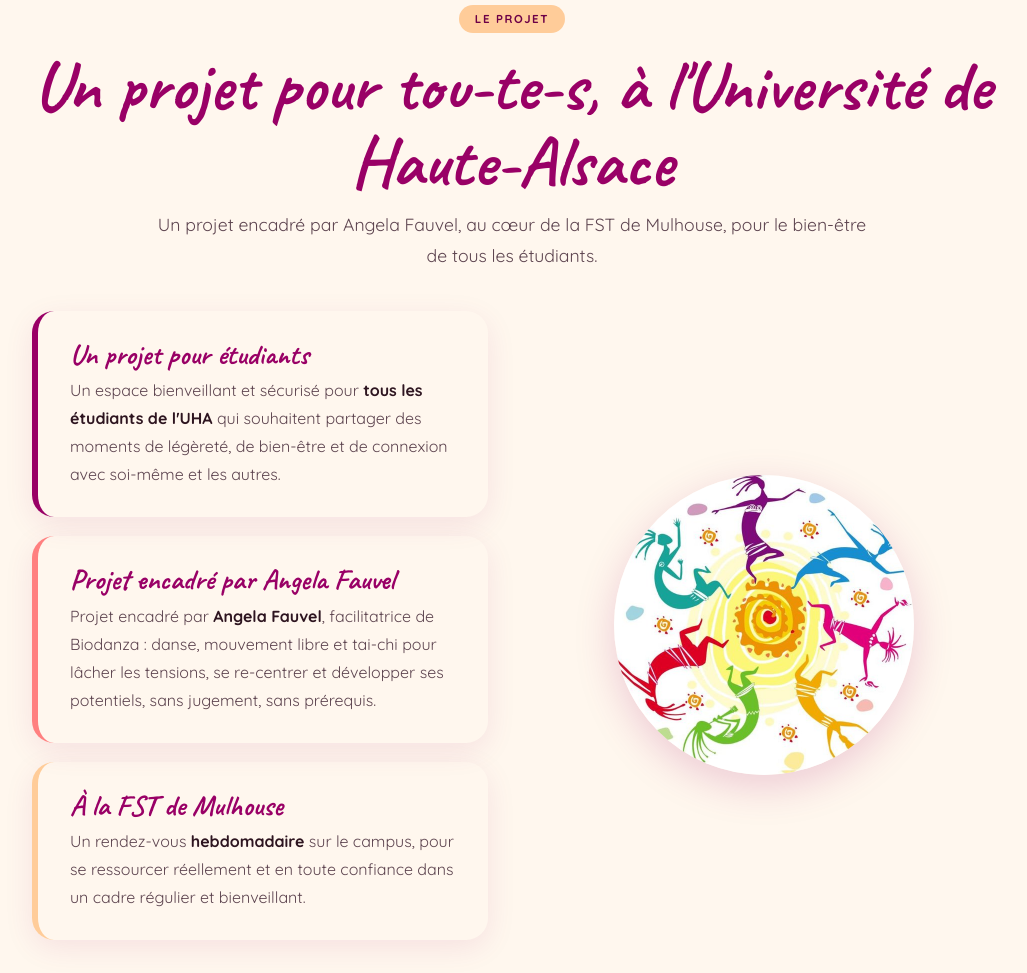
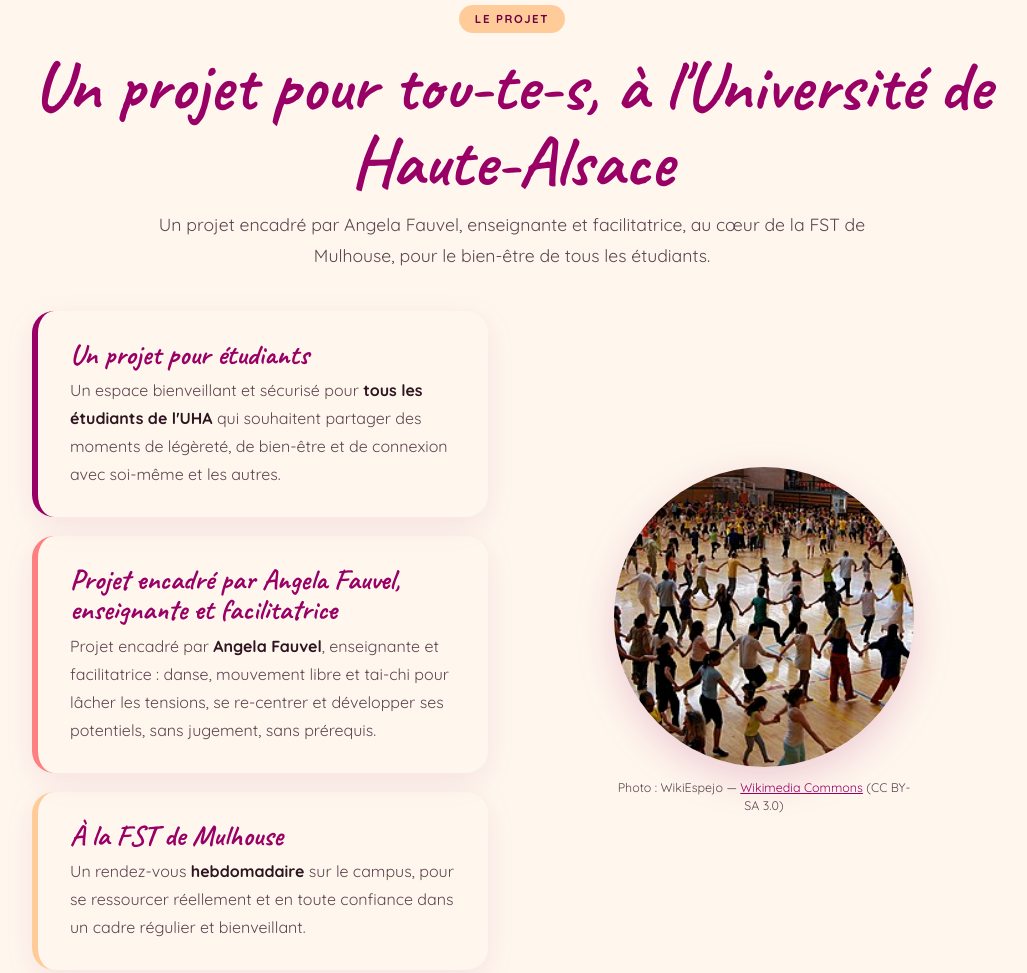
Before and after one commit to ensemble-campus-mulhouse/ensemble-campus-mulhouse.github.io, a plain HTML site: page index.html in a window 1280 px wide. Shown: the part 1897-2870 px from the top of the page, without its empty margins (128-1155 px from the left). Drawn offline with Linux system fonts and the light colour scheme.

Commit message:
Contenu : titre Angela Fauvel, citation, libellé impact, photo Biodanza
Co-authored-by: Copilot <223556219+Copilot@users.noreply.github.com>

```diff
--- a/index.html
+++ b/index.html
@@ -4,7 +4,7 @@
   <meta charset="UTF-8">
   <meta name="viewport" content="width=device-width, initial-scale=1.0">
   <title>ENSEMBLE en mouvement – le bien-être pour tou-te-s !</title>
-  <meta name="description" content="ENSEMBLE en mouvement, un projet de Biodanza pour les étudiants de l'Université de Haute-Alsace (FST de Mulhouse), encadré par Angela Fauvel. Danse, mouvement libre, tai-chi et développement personnel.">
+  <meta name="description" content="ENSEMBLE en mouvement, un projet de Biodanza pour les étudiants de l'Université de Haute-Alsace (FST de Mulhouse), encadré par Angela Fauvel, enseignante et facilitatrice. Danse, mouvement libre, tai-chi et développement personnel.">
   <link rel="preconnect" href="https://fonts.googleapis.com">
   <link rel="preconnect" href="https://fonts.gstatic.com" crossorigin>
   <link href="https://fonts.googleapis.com/css2?family=Caveat:wght@600;700&family=Quicksand:wght@400;500;600;700&display=swap" rel="stylesheet">
@@ -149,10 +149,15 @@
     .info-card a { color: var(--wine); }
     .info-card .highlight { font-weight: 700; color: var(--ink); }
     .cours-visual {
-      border-radius: 50%; aspect-ratio: 1/1; overflow: hidden; box-shadow: var(--shadow); max-width: 300px; margin: 0 auto; width: clamp(220px, 28vw, 300px); align-self: center;
+      max-width: 300px; margin: 0 auto; width: clamp(220px, 28vw, 300px); align-self: center; text-align: center;
     }
 
-    .cours-visual img { width: 100%; height: 100%; object-fit: cover; display: block; }
+    .cours-figure { margin: 0; }
+
+    .cours-figure img { width: 100%; aspect-ratio: 1/1; border-radius: 50%; object-fit: cover; display: block; box-shadow: var(--shadow); }
+
+    .cours-figure figcaption { margin-top: 0.75rem; font-size: 0.78rem; color: var(--text-light); line-height: 1.4; }
+    .cours-figure figcaption a { color: var(--wine); }
 
     /* OBJECTIFS */
     #objectifs { background: var(--white); }
@@ -306,7 +311,6 @@
         </div>
         <div class="quote-block reveal">
           <div class="big">Le mouvement libère ce qui est coincé dans le corps</div>
-          <div class="quote">— Biodanza</div>
         </div>
       </div>
     </div>
@@ -322,7 +326,7 @@
       <div class="center section-head reveal">
         <span class="label warm">Le projet</span>
         <h2 class="title title-lg">Un projet pour tou-te-s, à l'Université de Haute-Alsace</h2>
-        <p class="subtitle centered">Un projet encadré par Angela Fauvel, au cœur de la FST de Mulhouse, pour le bien-être de tous les étudiants.</p>
+        <p class="subtitle centered">Un projet encadré par Angela Fauvel, enseignante et facilitatrice, au cœur de la FST de Mulhouse, pour le bien-être de tous les étudiants.</p>
       </div>
       <div class="cours-grid">
         <div class="cours-info">
@@ -331,8 +335,8 @@
             <p>Un espace bienveillant et sécurisé pour <span class="highlight">tous les étudiants de l'UHA</span> qui souhaitent partager des moments de légèreté, de bien-être et de connexion avec soi-même et les autres.</p>
           </div>
           <div class="info-card reveal">
-            <h3>Projet encadré par Angela Fauvel</h3>
-            <p>Projet encadré par <span class="highlight">Angela Fauvel</span>, facilitatrice de Biodanza : danse, mouvement libre et tai-chi pour lâcher les tensions, se re-centrer et développer ses potentiels, sans jugement, sans prérequis.</p>
+            <h3>Projet encadré par Angela Fauvel, enseignante et facilitatrice</h3>
+            <p>Projet encadré par <span class="highlight">Angela Fauvel</span>, enseignante et facilitatrice : danse, mouvement libre et tai-chi pour lâcher les tensions, se re-centrer et développer ses potentiels, sans jugement, sans prérequis.</p>
           </div>
           <div class="info-card reveal">
             <h3>À la FST de Mulhouse</h3>
@@ -340,7 +344,7 @@
           </div>
         </div>
         <div class="cours-visual">
-          <img src="images/danse-temp.jpg" alt="Illustration colorée de danseurs en ronde autour d'un soleil" loading="lazy">
+          <figure class="cours-figure"><img src="images/biodanza-festival.jpg" alt="Ronde de Biodanza dans une salle de gym, près de cinq cents personnes tenant la main" loading="lazy"><figcaption>Photo : WikiEspejo — <a href="https://commons.wikimedia.org/wiki/File:Ronda_del_primer_festival_Biodanza_Valencia.JPG">Wikimedia Commons</a> (CC BY-SA 3.0)</figcaption></figure>
         </div>
       </div>
     </div>
@@ -396,7 +400,7 @@
   <section id="impact">
     <div class="container impact-content">
       <div class="center section-head reveal">
-        <span class="label">Adéquation aux thématiques</span>
+        <span class="label">Des résultats positifs et durables</span>
         <h2 class="title title-lg">Un impact concret pour les étudiants</h2>
       </div>
       <div class="reveal">
@@ -413,7 +417,7 @@
   <footer>
     <div class="brand">ENSEMBLE en mouvement</div>
     <div class="tagline">le bien-être pour tou-te-s !</div>
-    <p>Projet encadré par Angela Fauvel · Université de Haute-Alsace (FST de Mulhouse)</p>
+    <p>Projet encadré par Angela Fauvel, enseignante et facilitatrice · Université de Haute-Alsace (FST de Mulhouse)</p>
     <p style="margin-top:1rem;">Fait avec <span class="heart">♡</span> pour une vie étudiante plus vivante</p>
   </footer>
 
```
Also changed, not shown: images/biodanza-festival.jpg (added), images/danse-temp.jpg (deleted).
